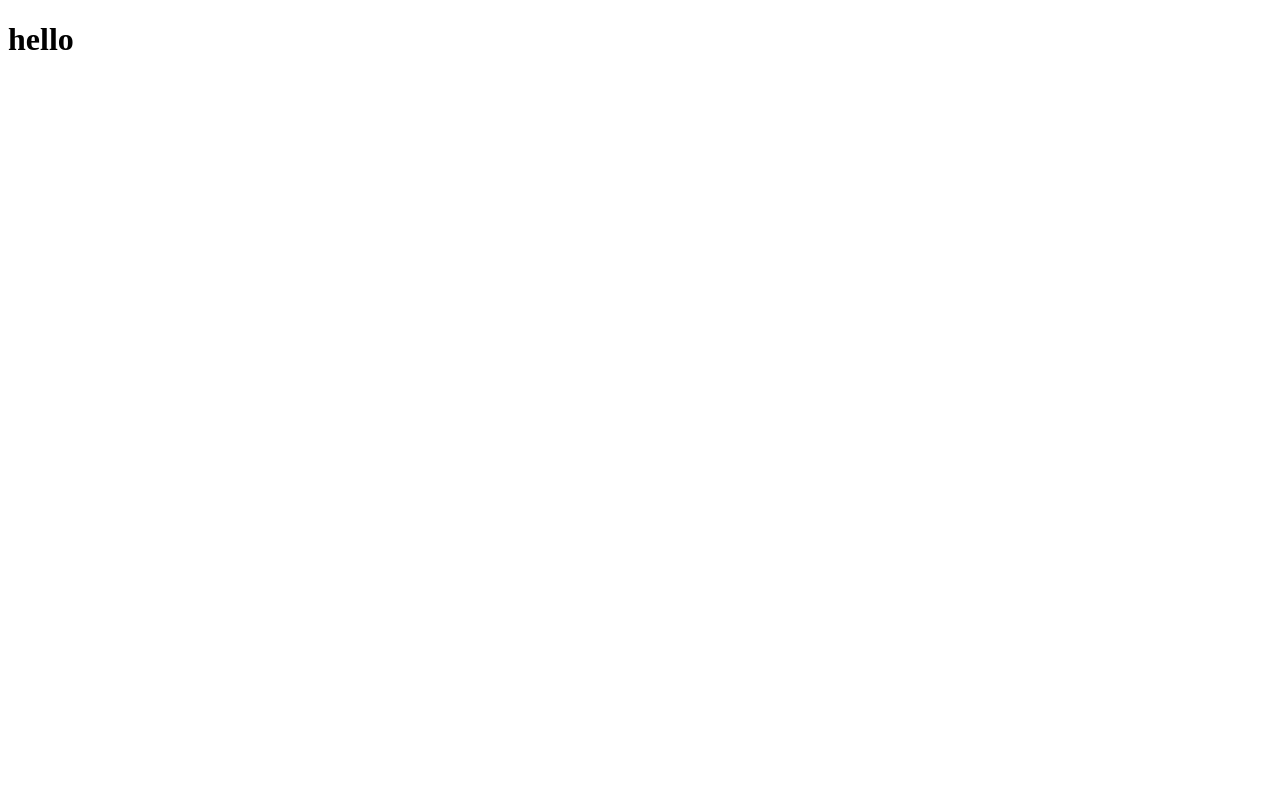
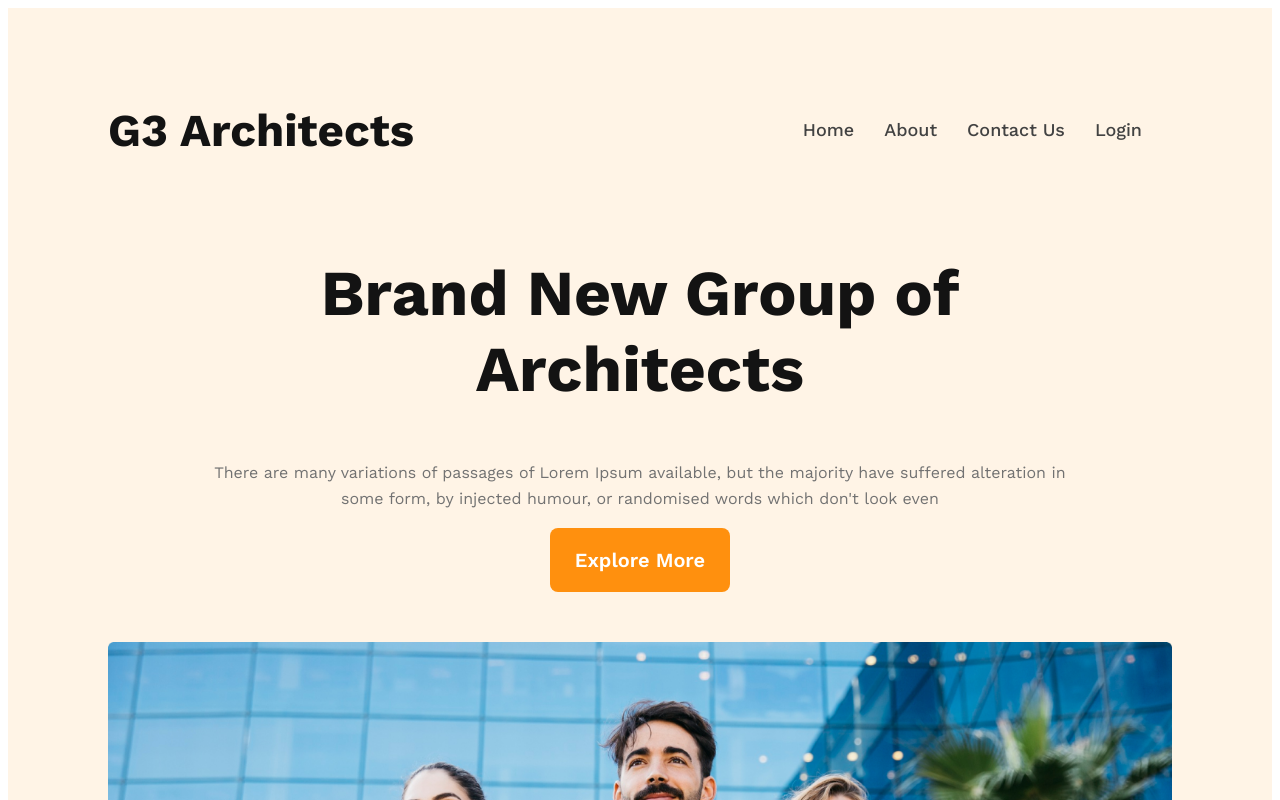
Before and after one commit to SamyaRoy999/g3-architects, a plain HTML site: page index.html in a window 1280 px wide. Shown: the top 800 px of the page. Drawn offline with nearby package versions, Linux system fonts and the light colour scheme.

Commit message:
header complete

```diff
--- a/index.html
+++ b/index.html
@@ -1,11 +1,42 @@
 <!DOCTYPE html>
 <html lang="en">
+
 <head>
     <meta charset="UTF-8">
     <meta name="viewport" content="width=device-width, initial-scale=1.0">
+    <link rel="stylesheet" href="./style.css">
     <title>Document</title>
 </head>
+
 <body>
-    <h1>hello</h1>
+    <header>
+        <nav>
+            <h3 class="nav-title">G3 Architects</h3>
+            <ul>
+                <li><a href=""> Home</a></li>
+                <li><a href=""> About </a></li>
+                <li><a href=""> Contact Us </a></li>
+                <li><a href=""> Login </a></li>
+            </ul>
+        </nav>
+        <div class="banner">
+            <div class="banner-contant">
+                <h2 class="banner-title">Brand New Group of Architects </h2>
+                <p class="banner-description">There are many variations of passages of Lorem Ipsum available, but the
+                    majority have suffered alteration in some form, by injected humour, or randomised words which don't
+                    look even</p>
+                <button class="btn-primary">Explore More</button>
+            </div>
+            <img src="./images/banner.png" class="banner-img" alt="">
+        </div>
+
+    </header>
+    <main>
+
+    </main>
+    <footer>
+
+    </footer>
 </body>
+
 </html>
--- /dev/null
+++ b/style.css
@@ -0,0 +1,98 @@
+/* font family */
+@import url('https://fonts.googleapis.com/css2?family=Work+Sans:ital,wght@0,400;0,500;0,600;0,700;1,400&display=swap');
+
+/* shared styles */
+* {
+    font-family: 'Work Sans', sans-serif;
+}
+
+.btn-primary {
+    padding: 20px 25px;
+    color: #FFF;
+    font-size: 1.25rem;
+    font-weight: 600;
+    border-radius: 8px;
+    background: #FF900E;
+    border: 0;
+    cursor: pointer;
+}
+
+header {
+    background: rgba(255, 144, 14, 0.10);
+    padding: 50px 100px;
+}
+
+nav {
+    display: flex;
+    justify-content: space-between;
+}
+
+nav .nav-title {
+    color: #131313;
+    font-family: 'Work Sans', sans-serif;
+    font-size: 2.85rem;
+    font-weight: 700;
+}
+
+nav>ul {
+    display: flex;
+    align-items: center;
+}
+
+nav li {
+    list-style: none;
+    margin-right: 30px;
+
+}
+
+nav li a {
+    text-decoration: none;
+    color: #424242;
+    font-size: 18px;
+    font-weight: 500;
+    line-height: 26px;
+}
+
+/* Banner styled */
+
+
+.banner .banner-contant {
+    max-width: 862px;
+    text-align: center;
+    margin: 0 auto;
+
+}
+
+.banner-contant .banner-title {
+    color: var(--Dark-01, #131313);
+    font-size: 4rem;
+    font-weight: 700;
+}
+
+.banner-contant .banner-description {
+    color: #727272;
+    text-align: center;
+    font-size: 16px;
+    font-weight: 400;
+    line-height: 26px;
+}
+.banner-img{
+    margin-top: 50px;
+    width: 100%;
+}
+
+/* responsive media queries */
+
+@media screen and (max-width: 576px){
+    header {
+        padding: 5px 10px;
+    }
+    nav{
+        flex-direction: column;
+        text-align: center;
+    }
+    nav>ul {
+        flex-direction: column;
+
+    }
+}
```
Also changed, not shown: images/architect.png (added), images/banner.png (added), images/icons/customers.png (added), images/icons/email.png (added), images/icons/projects.png (added), images/icons/ribon.png (added), images/sponsors/amazon.png (added), images/sponsors/figma.png (added), images/sponsors/google.png (added), images/sponsors/spotify.png (added), images/sponsors/telerama.png (added), images/team1.png (added), images/team2.png (added), images/team3.png (added), 1 more files.
